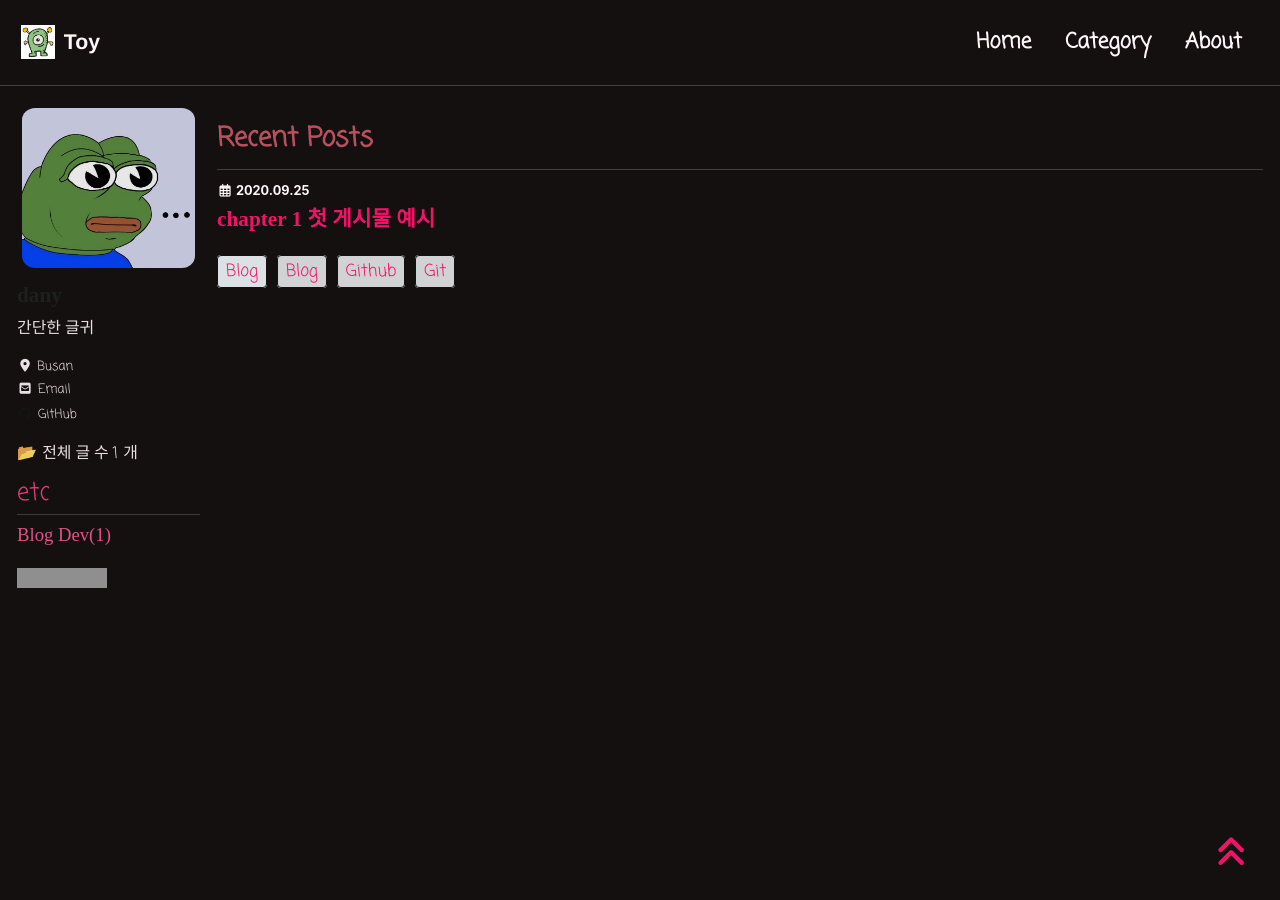
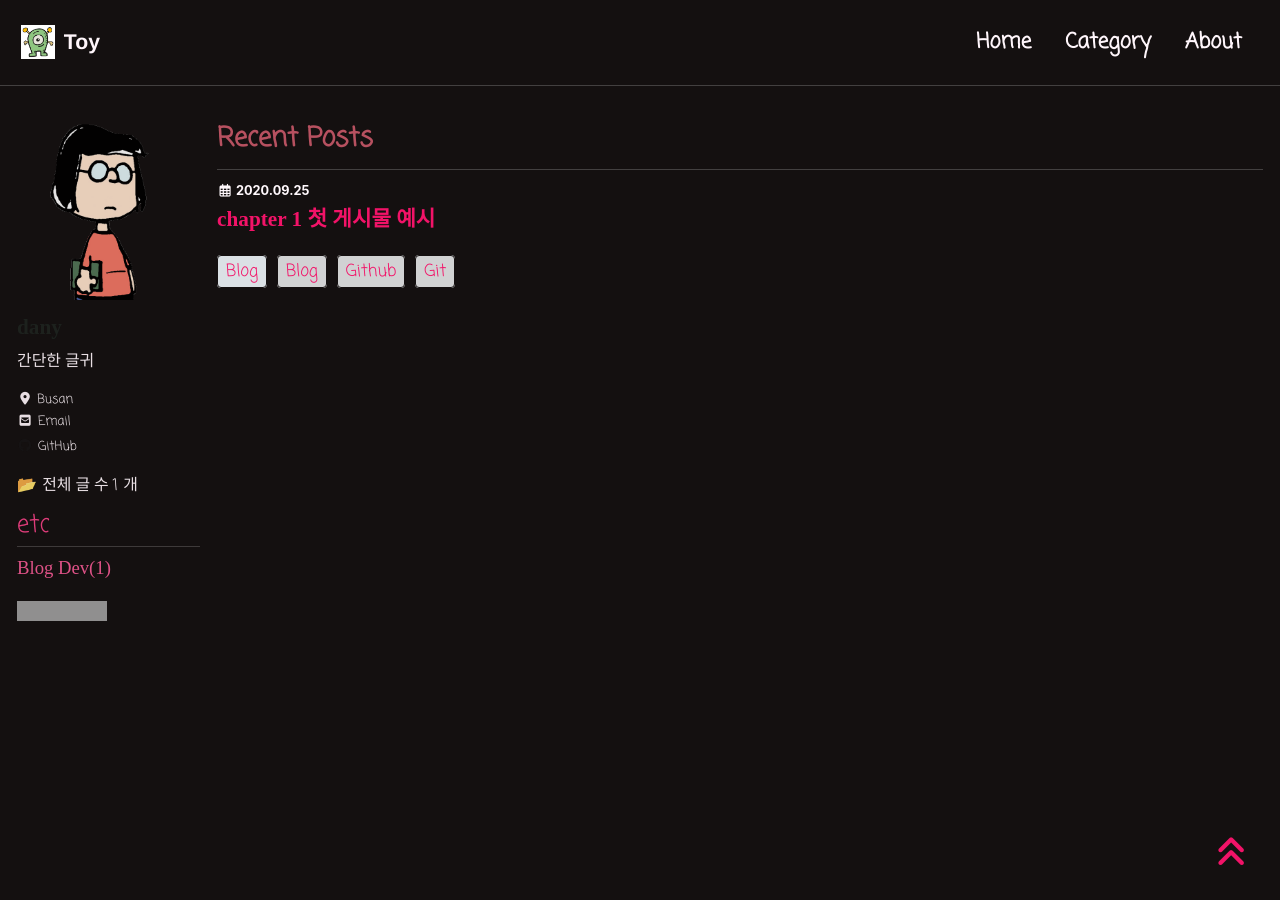
Before and after one commit to DANU011/DANU011.github.io, a Jekyll site: the page built from index.html, in a window 1280 px wide and 900 px high. Built offline with Jekyll 4.4.1, drawn with Linux system fonts in a browser that asks for light colours; cached includes are drawn as plain includes; nearby versions of some CDN libraries; some web fonts are replaced; the list of posts is cut into pages by our own code; grey boxes are pictures that could not be loaded.

Commit message:
Update _config.yml

```diff
--- a/_config.yml
+++ b/_config.yml
@@ -104,7 +104,7 @@ analytics: # 블로그 접근 경로 확인 코드
 # Site Author / 사이드바 소개 부분
 author:
   name             : "dany"
-  avatar           : "/assets/images/profile.jpg"
+  avatar           : "/assets/images/마시.png"
   bio              : "간단한 글귀"
   location         : "Busan"
 
```
